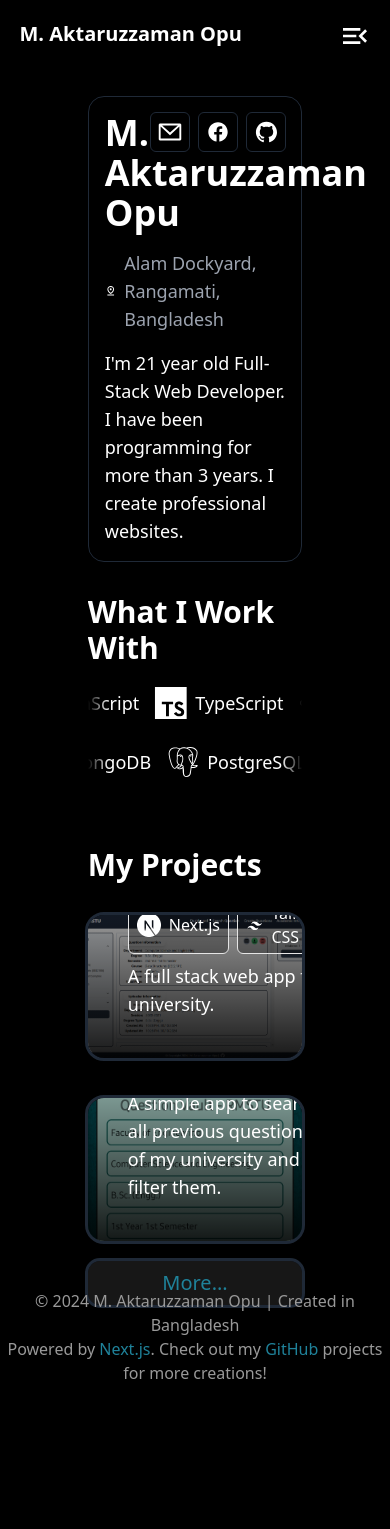
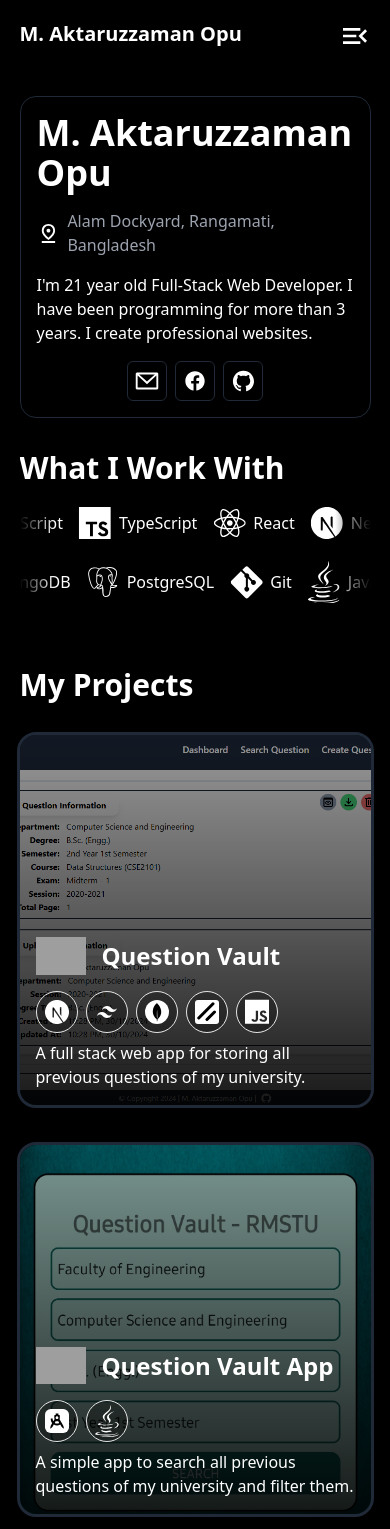
Before and after one commit to maopu2001/my-portfolio, a Next.js app: page / in a window 390 px wide. Shown: the top 1529 px of the page. Before the commit the page ends 1385 px from the top, so only its background shows below. Built offline with nearby package versions, Linux system fonts and the light colour scheme; grey boxes are pictures that could not be loaded.

Commit message:
made responsive

```diff
--- a/src/app/contact/page.tsx
+++ b/src/app/contact/page.tsx
@@ -7,7 +7,7 @@ export default function page() {
     <div className="flex flex-col gap-2 border border-myborder p-4 rounded-lg">
       <h1 className="text-3xl font-bold">Contact me</h1>
       <span>You can contact me via Email, Facebook and Whatsapp. I usually respond within a day.</span>
-      <div className="flex items-center justify-around px-5">
+      <div className="flex items-center justify-around px-5 flex-wrap gap-4">
         <Link
           className="flex flex-col items-center justify-center hover:scale-95 transition"
           href="mailto:maopu2001@gmail.com"
--- a/src/app/layout.tsx
+++ b/src/app/layout.tsx
@@ -19,7 +19,7 @@ export default function RootLayout({
     <html lang="en">
       <body className="bg-black relative pb-20 pt-24 min-h-screen">
         <Header />
-        <div className="w-[55%] max-w-[850px] mx-auto">{children}</div>
+        <div className="md:w-[55%] w-[90%] max-w-[850px] mx-auto">{children}</div>
         <footer>
           <Footer />
         </footer>
--- a/src/components/Footer.tsx
+++ b/src/components/Footer.tsx
@@ -4,8 +4,8 @@ import React from 'react';
 export default function Footer() {
   return (
     <footer className="absolute bottom-0 left-0 right-0">
-      <div className="h-[1] w-[55%] mx-auto rounded-2xl bg-slate-700 mb-2"></div>
-      <div className="text-center text-base text-mytext">
+      <div className="h-[1] md:w-[55%] w-[90%] mx-auto rounded-2xl bg-slate-700 mb-2"></div>
+      <div className="text-center md:text-base text-xs text-mytext">
         &copy; 2024 M. Aktaruzzaman Opu | Created in Bangladesh <br />
         Powered by{' '}
         <Link href="https://nextjs.org/" target="blank" className="text-mysecondary">
--- a/src/components/Header.tsx
+++ b/src/components/Header.tsx
@@ -53,9 +53,12 @@ export default function Header() {
           {icons['menu']}
         </div>
         <nav id="sidebar" className="flex md:hidden w-full sm:w-[400px]">
+          <Link href="/" className="menu" onClick={toggleSidebar}>
+            Home
+          </Link>
           {menuInfo.map((info, i) => {
             return (
-              <Link href={info.url} className="menu" key={i}>
+              <Link href={info.url} className="menu" key={i} onClick={toggleSidebar}>
                 {info.title}
               </Link>
             );
--- a/src/components/ProjectsCard.tsx
+++ b/src/components/ProjectsCard.tsx
@@ -12,36 +12,37 @@ type ProjectInfoType = {
 
 export default function ProjectsCard({ projectInfo }: { projectInfo: ProjectInfoType }) {
   return (
-    <div className="relative aspect-[1.5] p-4 rounded-2xl overflow-hidden group *:text-black outline outline-myborder">
+    <div className="relative aspect-[0.95] sm:aspect-[1.5] p-4 rounded-2xl overflow-hidden w-full group *:text-black outline outline-myborder">
       <Image
         className="group-hover:scale-125 transform transition-transform duration-700 select-none -z-10 object-cover"
         src={projectInfo.coverSrc}
         fill
         alt=""
       />
+
       <div className="absolute inset-0 bg-gradient-to-t from-black/90 to-black/40 select-none"></div>
 
-      <div className="flex flex-col gap-2 absolute bottom-10 left-10">
+      <div className="flex flex-col gap-2 absolute bottom-4 left-4 right-4 sm:bottom-10 sm:left-10 sm:right-10">
         <div className="flex items-center gap-4 pb-2">
           <Image src={projectInfo.iconSrc} width={50} height={50} alt="" />
           <h1 className="text-2xl font-bold">{projectInfo.projectName}</h1>
         </div>
-        <div className="flex gap-2">
+        <div className="flex gap-2 flex-wrap">
           {projectInfo.techStack.map((tech, i) => {
             const info = icons[tech];
             return (
               <div
-                className="border py-1 px-2 rounded-md bg-black/30 flex gap-2 justify-center items-center"
+                className="border py-1 px-2 rounded-full sm:rounded-md bg-black/30 flex gap-2 justify-center items-center aspect-square sm:aspect-auto"
                 key={i}
                 id={tech}
               >
                 <div className="w-6">{info}</div>
-                <span className="text-base">{tech}</span>
+                <span className="text-base text-nowrap sm:block hidden">{tech}</span>
               </div>
             );
           })}
         </div>
-        <p className="text-lg">{projectInfo.projectDescription}</p>
+        <p className="text-base sm:text-lg">{projectInfo.projectDescription}</p>
       </div>
     </div>
   );
--- a/src/components/header.css
+++ b/src/components/header.css
@@ -2,7 +2,7 @@
   color: white;
 }
 body {
-  @apply text-lg;
+  @apply sm:text-lg;
 }
 
 header .menu {
--- a/src/components/home/Me.tsx
+++ b/src/components/home/Me.tsx
@@ -3,8 +3,8 @@ import Link from 'next/link';
 
 export default function Me() {
   return (
-    <div className="border border-myborder rounded-2xl p-4 flex flex-col gap-4">
-      <div className="flex gap-2 absolute right-4 top-4">
+    <div className="border border-myborder rounded-2xl p-4 flex flex-col gap-4 relative">
+      <div className="flex justify-center gap-2 sm:absolute sm:right-4 sm:top-4 order-1">
         <Link
           href="mailto:maopu2001@gmail.com"
           className="block border border-gray-800 rounded-md p-1 w-10 hover:opacity-70"
```
